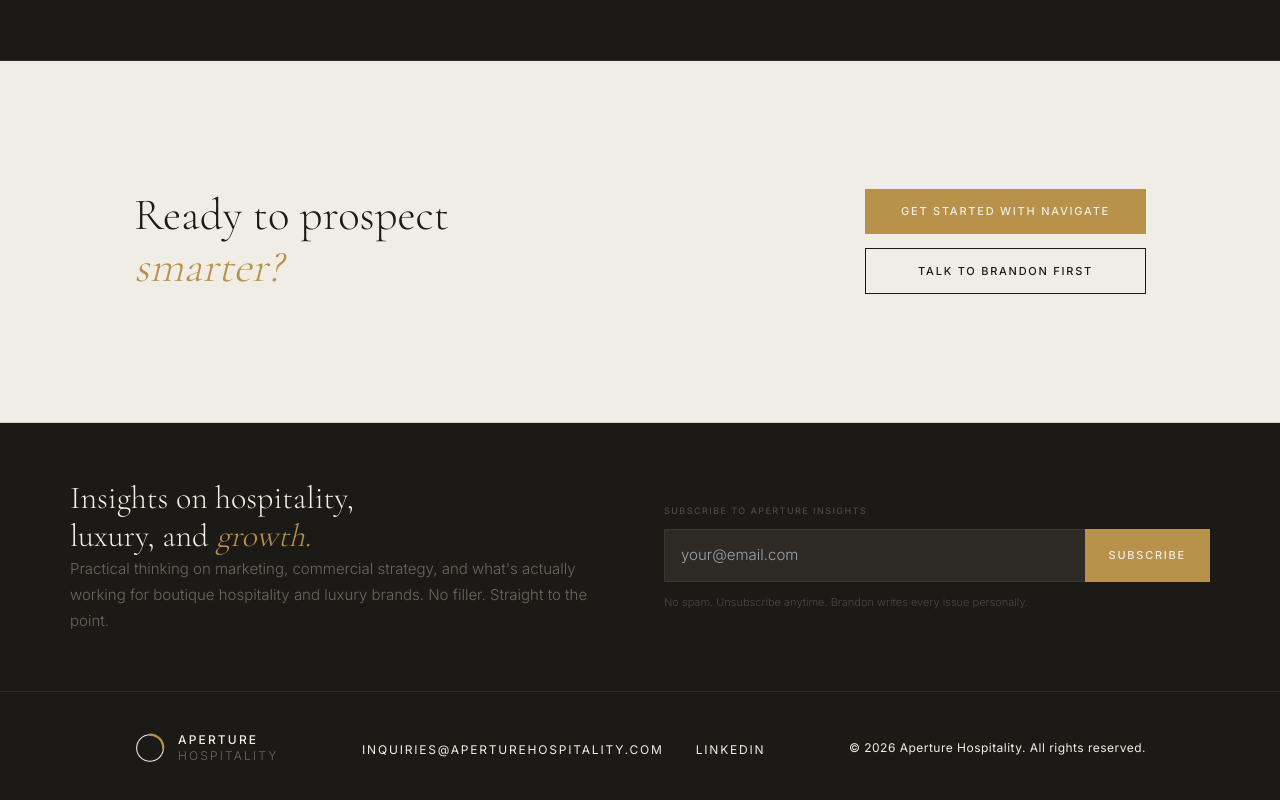
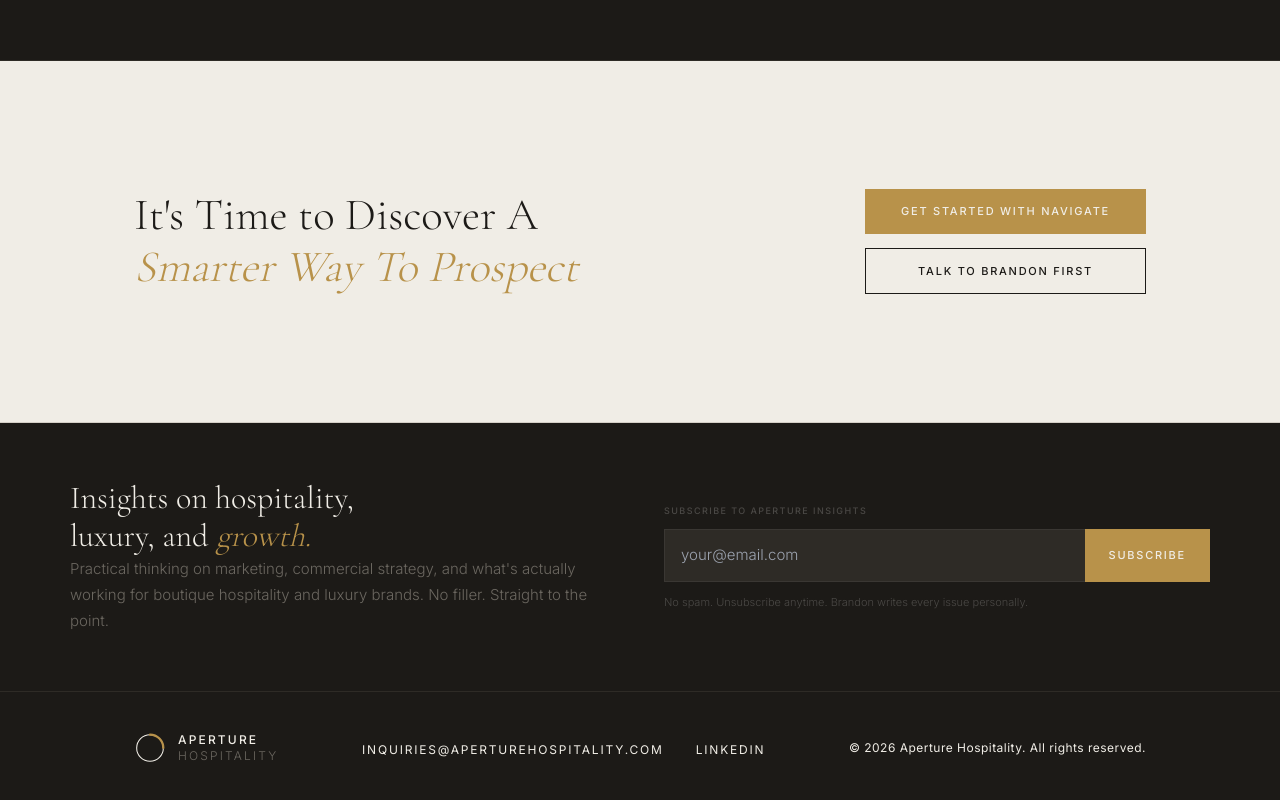
Before and after one commit to letsnavigatebmw/aperture-hospitality, a Next.js app: page /data-intelligence in a window 1280 px wide. Shown: the part 6247-7047 px from the top of the page. Built offline with nearby package versions, Linux system fonts and the light colour scheme.

Commit message:
Update Data Intelligence CTA: 'Ready to prospect smarter?' → 'It's Time to Discover A Smarter Way To Prospect'

```diff
--- a/app/data-intelligence/page.tsx
+++ b/app/data-intelligence/page.tsx
@@ -440,7 +440,7 @@ export default function DataIntelligencePage() {
         <div style={{ maxWidth: '1140px', margin: '0 auto', padding: '0 clamp(1.5rem, 5vw, 4rem)' }}>
           <div style={{ display: 'flex', alignItems: 'center', justifyContent: 'space-between', gap: '3rem' }}>
             <h2 style={{ fontFamily: "'Cormorant Garamond', Georgia, serif", fontSize: 'clamp(2.25rem, 3.5vw, 3.25rem)', fontWeight: 300, lineHeight: 1.15, maxWidth: '22ch', margin: 0 }}>
-              Ready to prospect<br/><em style={{ fontStyle: 'italic', color: '#B8924A' }}>smarter?</em>
+              It's Time to Discover A<br/><em style={{ fontStyle: 'italic', color: '#B8924A' }}>Smarter Way To Prospect</em>
             </h2>
             <div style={{ display: 'flex', flexDirection: 'column', gap: '0.875rem', flexShrink: 0 }}>
               <Link href="/contact?product=navigate" style={{ display: 'inline-flex', alignItems: 'center', justifyContent: 'center', padding: '0.875rem 2.25rem', background: '#B8924A', color: '#F0EDE6', fontSize: '0.6875rem', fontWeight: 500, letterSpacing: '0.16em', textTransform: 'uppercase', textDecoration: 'none' }}>
```
